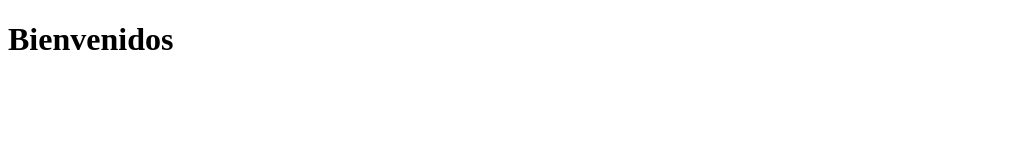
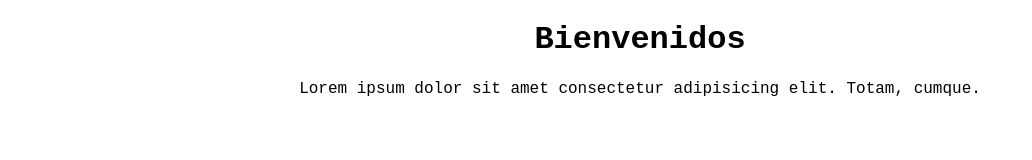
Before and after one commit to dcastillodev/first-repository, a plain HTML site: page index.html in a window 1280 px wide. Shown: the whole page, without its empty margins (0-1032 px from the left). Drawn offline with Linux system fonts and the light colour scheme.

Commit message:
Implementacion de Estilos

```diff
--- a/index.html
+++ b/index.html
@@ -3,9 +3,17 @@
 <head>
     <meta charset="UTF-8">
     <meta name="viewport" content="width=device-width, initial-scale=1.0">
-    <title>Document</title>
+    <title>Bienvenidos</title>
+    <style type="text/css">
+        body
+        {
+            font-family: 'Courier New', Courier, monospace;
+            text-align: center;
+        }
+    </style>
 </head>
 <body>
     <h1>Bienvenidos</h1>
+    <p>Lorem ipsum dolor sit amet consectetur adipisicing elit. Totam, cumque.</p>
 </body>
 </html>
```
